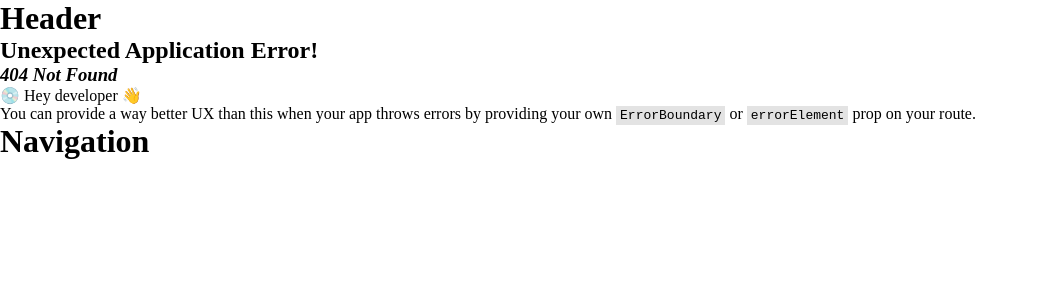
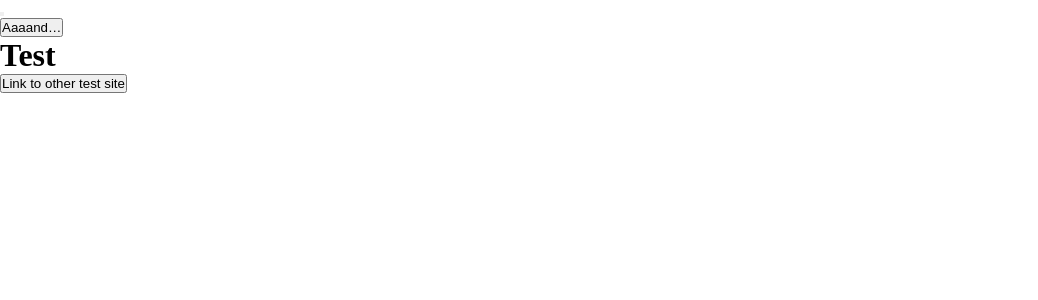
Before and after one commit to smudgy-g/project-lent, a React (Create React App) app in the folder client/: page /test in a window 1280 px wide. Before the commit this address had no page. Shown: the top 300 px of the page, without its empty margins (0-1038 px from the left). Built offline with nearby package versions, Linux system fonts and the light colour scheme.

Commit message:
feat: add header context and component

```diff
--- a/client/package.json
+++ b/client/package.json
@@ -40,5 +40,8 @@
       "last 1 firefox version",
       "last 1 safari version"
     ]
+  },
+  "devDependencies": {
+    "@babel/plugin-proposal-private-property-in-object": "^7.21.11"
   }
 }
--- a/client/src/App.tsx
+++ b/client/src/App.tsx
@@ -2,19 +2,30 @@ import {
   createBrowserRouter,
   RouterProvider,
 } from "react-router-dom";
+import Header from "./components/Header";
+import HeaderProvider from "./contexts/HeaderContext";
+import TabNavigation from "./components/TabNavigation";
+import Test from "./components/Test";
+import Test2 from "./components/Test2";
 
 const router = createBrowserRouter([
   {
-    path: '/',
-    element: undefined
+    path: '/test',
+    element: <Test />
+  },
+  {
+    path: '/test2',
+    element: <Test2 />
   }
 ])
 
 function App() {
   return (<>
-    <h1>Header</h1>
-    <RouterProvider router={router} />
-    <h1>Navigation</h1>
+    <HeaderProvider>
+      <Header />
+      <RouterProvider router={router} />
+    </HeaderProvider>
+    {/* <TabNavigation /> */}
   </>);
 }
 
--- /dev/null
+++ b/client/src/components/Header.tsx
@@ -0,0 +1,54 @@
+/* Type Definitions */
+
+import { useContext, useEffect, useState } from "react";
+import { ActionButtonData, HeaderContext, HeaderContextProps } from "../contexts/HeaderContext";
+
+/* Component Definition */
+
+export default function Header () {
+
+  const [previousPageName, setPreviousPageName] = useState<string>('');
+  const { actionButtonGroupData } = useContext<HeaderContextProps>(HeaderContext);
+
+  // Update the previousPagePath whenever the location changes
+  useEffect(() => {
+    const previousPageName = lookUpPageNameFromPathName(window.location.pathname);
+    setPreviousPageName(previousPageName);
+  }, [window.location.pathname]);
+
+  /* Render Component */
+
+  return (<>
+    <div className="header">
+      <button className="button plain back">{previousPageName}</button>
+      <div className="action-button-group">
+        {actionButtonGroupData.map((item: (ActionButtonData | ActionButtonData[]), index: number) => {
+          // If the item is an array of action button objects
+          if (Array.isArray(item)) {
+            return (<>
+              <button key={index} className="button action multi">…</button>
+              <div key={`${index}-list`} className="button-list">
+                {item.map((item: ActionButtonData, index: number) => <button key={index} className="button" onClick={item.action}>{item.title}</button>)}
+              </div>
+            </>);
+          }
+          // If the item is a action button object
+          return <button key={index} className="button action" onClick={item.action}>{item.title}</button>
+        })}
+      </div>
+    </div>
+  </>);
+}
+
+function lookUpPageNameFromPathName (pathname: string) {
+  if (pathname === 'profile' || pathname === 'collections' || pathname === 'discover' || pathname === 'inbox') {
+    return pathname.slice(0, 1).toUpperCase() + pathname.slice(1);
+  }
+  const pathArray = pathname.split('/');
+  if (pathArray.length === 2) {
+    if (pathArray[0] === 'collection' || pathArray[0] === 'item') {
+      return pathArray[1];
+    }
+  }
+  return '';
+}
--- /dev/null
+++ b/client/src/components/TabNavigation.tsx
@@ -0,0 +1,13 @@
+import { Link } from "react-router-dom";
+
+export default function TabNavigation () {
+  return (<>
+    <div className="tab-navigation">
+      <Link to={'/profile'}><button className="button">Profile</button></Link>
+      <Link to={'/collections'}><button className="button">Collections</button></Link>
+      <Link to={'/discover'}><button className="button">Discover</button></Link>
+      <Link to={'/inbox'}><button className="button">Messages</button></Link>
+      <Link to={'/item/add'}><button className="button">Add Item</button></Link>
+    </div>
+  </>)
+}
--- /dev/null
+++ b/client/src/components/Test.tsx
@@ -0,0 +1,29 @@
+import { useContext, useEffect } from "react";
+import { HeaderContext, HeaderContextProps } from "../contexts/HeaderContext";
+import { Link } from "react-router-dom";
+
+export default function Test () {
+
+  /* Use Context */
+
+  const { setActionButtonGroupData } = useContext<HeaderContextProps>(HeaderContext);
+
+  useEffect(() => {
+    const localActionButtonGroupData = [
+      {
+        title: 'Aaaand…',
+        action: () => {
+          console.log('Action!');
+        }
+      }
+    ];
+
+    setActionButtonGroupData(localActionButtonGroupData);
+  }, []);
+
+  return (<>
+    <h1>Test</h1>
+    <Link to={'/test2'}><button>Link to other test site</button></Link>
+  </>)
+
+}
--- /dev/null
+++ b/client/src/components/Test2.tsx
@@ -0,0 +1,27 @@
+import { useContext, useEffect } from "react";
+import { HeaderContext, HeaderContextProps } from "../contexts/HeaderContext";
+
+export default function Test2 () {
+
+  /* Use Context */
+
+  const { setActionButtonGroupData } = useContext<HeaderContextProps>(HeaderContext);
+
+  useEffect(() => {
+    const localActionButtonGroupData = [
+      {
+        title: 'Other site',
+        action: () => {
+          console.log('Oction!');
+        }
+      }
+    ];
+
+    setActionButtonGroupData(localActionButtonGroupData);
+  }, []);
+
+  return (<>
+    <h1>Other Test Site</h1>
+  </>)
+
+}
--- /dev/null
+++ b/client/src/contexts/HeaderContext.tsx
@@ -0,0 +1,50 @@
+import { ReactNode, createContext, useEffect, useState } from "react";
+
+/* Header Context */
+
+// Type definitions
+
+export type ActionButtonData = {
+  title: string,
+  action: () => void;
+};
+
+export type ActionButtonGroupData = (ActionButtonData | ActionButtonData[])[];
+
+export interface HeaderContextProps {
+  actionButtonGroupData: ActionButtonGroupData;
+  setActionButtonGroupData: React.Dispatch<React.SetStateAction<ActionButtonGroupData>>;
+};
+
+// Create header context
+export const HeaderContext = createContext<HeaderContextProps>({actionButtonGroupData: [], setActionButtonGroupData: () => {}});
+
+/* Header Provider */
+
+// Type definition
+interface HeaderProviderProps {
+  children: ReactNode;
+};
+
+// Component definition
+export default function HeaderProvider ({ children }: HeaderProviderProps) {
+
+  /* State Variable */
+
+  const [actionButtonGroupData, setActionButtonGroupData] = useState<ActionButtonGroupData>([]);
+
+  /* Constant Definition */
+
+  const values: HeaderContextProps = {
+    actionButtonGroupData,
+    setActionButtonGroupData
+  };
+
+  /* Render Component */
+
+  return (
+    <HeaderContext.Provider value={values}>
+      {children}
+    </HeaderContext.Provider>
+  );
+};
```
Also changed, not shown: 1 other file (tests, documents, lock files or other folders).
